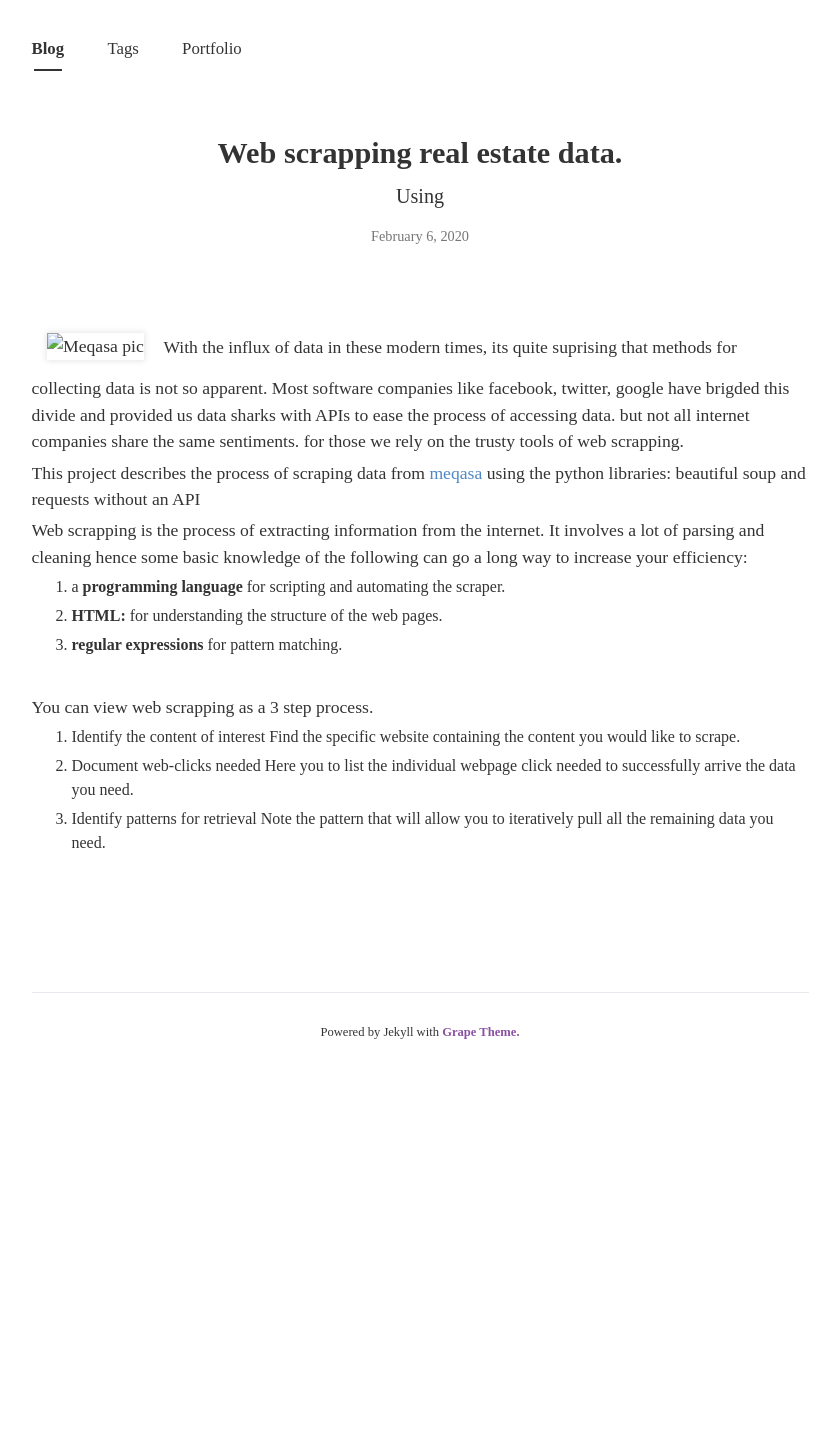
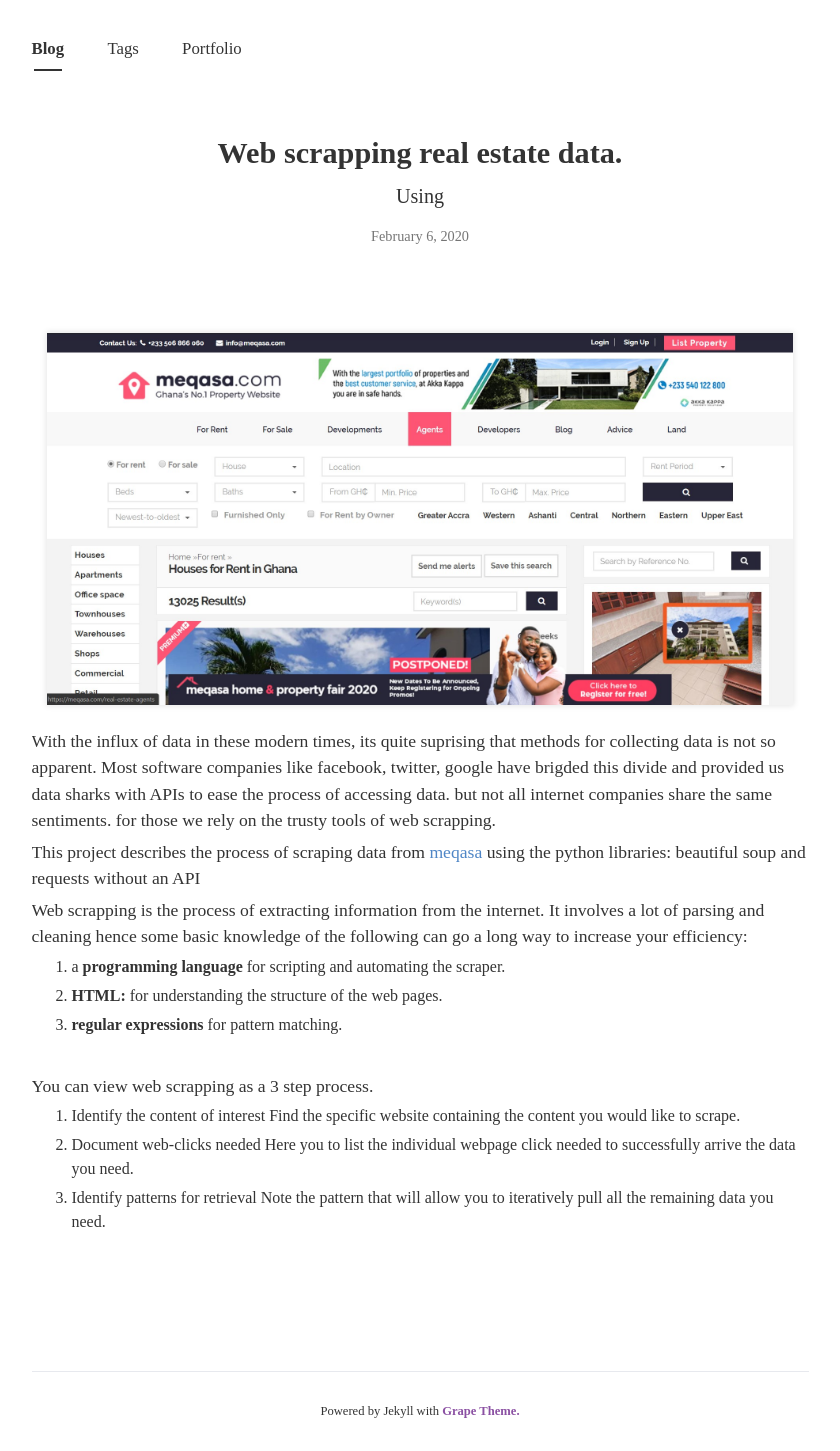
Before and after one commit to cliffordEmmanuel/cliffordEmmanuel.github.io, a Jekyll site: the page built from _posts/2020-02-06-scrapping.md, in a window 1280 px wide. Shown: the whole page, without its empty margins (220-1060 px from the left). Built offline with Jekyll 4.4.1, drawn with Linux system fonts in a browser that asks for light colours; nearby versions of some CDN libraries; some web fonts are replaced; before the commit the page ends 1072 px from its top, so only the background shows below that.

Commit message:
edits the post

```diff
--- a/_posts/2020-02-06-scrapping.md
+++ b/_posts/2020-02-06-scrapping.md
@@ -9,7 +9,7 @@
 
 ---
 
-![Meqasa pic](project/meqasa_scrape.jpg)
+![Meqasa pic](/assets/project/meqasa_scrape.jpg)
 With the influx of data in these modern times, its quite suprising that methods for collecting data is not so apparent. Most software companies like facebook, twitter, google have brigded this divide and provided us data sharks with APIs to ease the process of accessing data. but not all internet companies share the same sentiments. for those we rely on the trusty tools of web scrapping.
 
 This project describes the process of scraping data from [meqasa](http://www.meqasa.com) using the python libraries: beautiful soup and requests without an API
```
